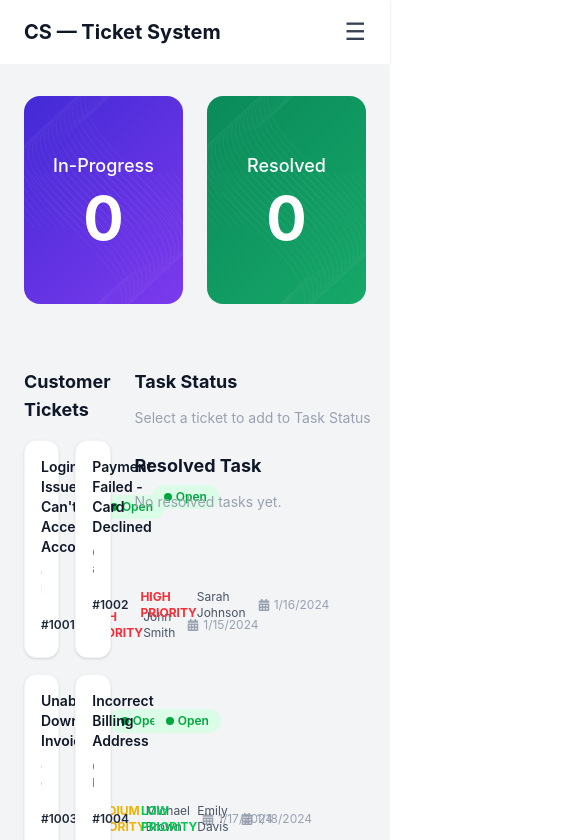
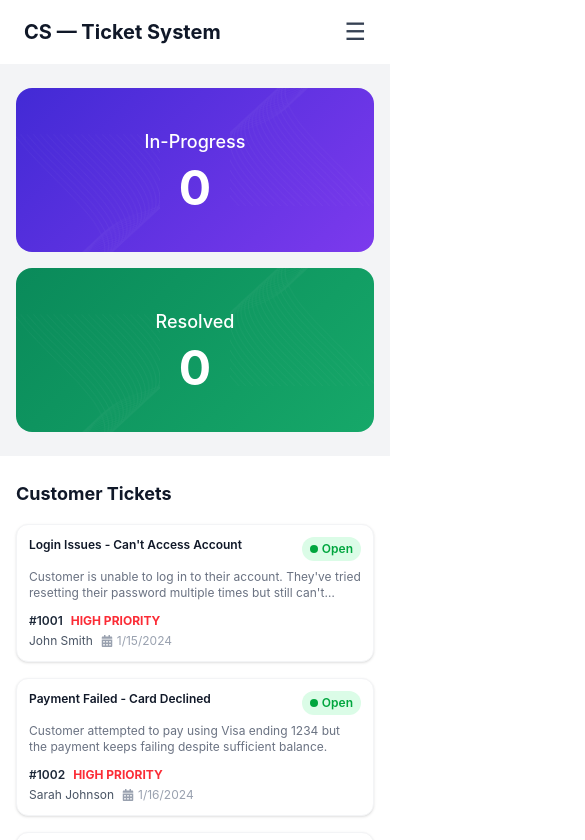
Before and after one commit to yeasir19181015/mission_restart_a02_by_zim, a React (Vite) app: page / in a window 390 px wide. Shown: the top 840 px of the page, 585 px wide, since content can reach past the window. Built offline with nearby package versions, Linux system fonts and the light colour scheme.

Commit message:
add responsiveness

```diff
--- a/src/components/Banner.jsx
+++ b/src/components/Banner.jsx
@@ -2,57 +2,51 @@ import vectorImg from "../assets/vector1.png";
 
 export default function Banner({ inProgressCount, resolvedCount }) {
   return (
-    <div className="px-6 py-8 bg-gray-100">
-      <div className="flex gap-6">
+    <div className="px-4 md:px-6 py-6 md:py-8 bg-gray-100">
+      <div className="flex flex-col md:flex-row gap-4 md:gap-6">
 
         {/* In-Progress Card */}
         <div
-          className="relative flex-1 rounded-2xl overflow-hidden flex flex-col items-center justify-center py-14"
+          className="relative flex-1 rounded-2xl overflow-hidden flex flex-col items-center justify-center py-10 md:py-14"
           style={{
             background: "linear-gradient(135deg, #422AD5 0%, #7C3AED 100%)",
-        }}
+          }}
         >
-          {/* Vector Left Bottom */}
           <img
             src={vectorImg}
             alt=""
-            className="absolute bottom-0 left-0 w-48 opacity-40 rotate-180"
+            className="absolute bottom-0 left-0 w-36 md:w-48 opacity-40 rotate-180"
           />
-          {/* Vector Right Top */}
           <img
             src={vectorImg}
             alt=""
-            className="absolute top-0 right-0 w-48 opacity-40"
+            className="absolute top-0 right-0 w-36 md:w-48 opacity-40"
           />
-
           <p className="text-white text-lg font-medium z-10">In-Progress</p>
-          <p className="text-white text-6xl font-bold z-10 mt-2">
+          <p className="text-white text-5xl md:text-6xl font-bold z-10 mt-2">
             {inProgressCount}
           </p>
         </div>
 
         {/* Resolved Card */}
         <div
-          className="relative flex-1 rounded-2xl overflow-hidden flex flex-col items-center justify-center py-14"
+          className="relative flex-1 rounded-2xl overflow-hidden flex flex-col items-center justify-center py-10 md:py-14"
           style={{
             background: "linear-gradient(135deg, #0A8A5A 0%, #16A869 100%)",
-        }}
+          }}
         >
-          {/* Vector Left Bottom */}
           <img
             src={vectorImg}
             alt=""
-            className="absolute bottom-0 left-0 w-48 opacity-40 rotate-180"
+            className="absolute bottom-0 left-0 w-36 md:w-48 opacity-40 rotate-180"
           />
-          {/* Vector Right Top */}
           <img
             src={vectorImg}
             alt=""
-            className="absolute top-0 right-0 w-48 opacity-40"
+            className="absolute top-0 right-0 w-36 md:w-48 opacity-40"
           />
-
           <p className="text-white text-lg font-medium z-10">Resolved</p>
-          <p className="text-white text-6xl font-bold z-10 mt-2">
+          <p className="text-white text-5xl md:text-6xl font-bold z-10 mt-2">
             {resolvedCount}
           </p>
         </div>
--- a/src/components/Footer.jsx
+++ b/src/components/Footer.jsx
@@ -1,16 +1,17 @@
 export default function Footer() {
   return (
-    <footer className="bg-gray-900 text-white px-6 py-12 mt-8">
+    <footer className="bg-black text-white px-6 md:px-12 py-12">
+
       {/* Top Section */}
-      <div className="flex gap-12 mb-10">
+      <div className="grid grid-cols-1 sm:grid-cols-2 lg:grid-cols-5 gap-8 mb-10">
+
         {/* Brand */}
-        <div className="w-64">
+        <div className="lg:col-span-1">
           <h2 className="text-xl font-bold mb-3">CS — Ticket System</h2>
           <p className="text-sm text-gray-400 leading-relaxed">
-            Lorem Ipsum is simply dummy text of the printing and typesetting
-            industry. Lorem Ipsum has been the industry's standard dummy text
-            ever since the 1500s, when an unknown printer took a galley of type
-            and scrambled it to make a type specimen book.
+            A smart and efficient customer support platform designed to help
+            teams track, manage, and resolve customer issues with ease. Stay
+            on top of every ticket — from open to resolved — all in one place.
           </p>
         </div>
 
@@ -48,26 +49,20 @@ export default function Footer() {
         <div>
           <h3 className="font-semibold mb-4">Social Links</h3>
           <ul className="flex flex-col gap-2 text-sm text-gray-400">
-            <li className="cursor-pointer hover:text-white">
-              𝕏 @CS — Ticket System
-            </li>
-            <li className="cursor-pointer hover:text-white">
-              in @CS — Ticket System
-            </li>
-            <li className="cursor-pointer hover:text-white">
-              f @CS — Ticket System
-            </li>
-            <li className="cursor-pointer hover:text-white">
-              ✉ support@cst.com
-            </li>
+            <li className="cursor-pointer hover:text-white">𝕏 @CS — Ticket System</li>
+            <li className="cursor-pointer hover:text-white">in @CS — Ticket System</li>
+            <li className="cursor-pointer hover:text-white">f @CS — Ticket System</li>
+            <li className="cursor-pointer hover:text-white">✉ support@cst.com</li>
           </ul>
         </div>
+
       </div>
 
-      {/* Divider */}
+      {/* Divider + Copyright */}
       <div className="border-t border-gray-700 pt-6 text-center text-sm text-gray-400">
         © 2025 CS — Ticket System. All rights reserved.
       </div>
+
     </footer>
   );
 }
--- a/src/components/TaskStatus.jsx
+++ b/src/components/TaskStatus.jsx
@@ -7,7 +7,7 @@ export default function TaskStatus({ taskStatus, resolvedTasks, onComplete }) {
   };
 
   return (
-    <div className="w-72 shrink-0">
+    <div className="w-full">
       {/* Task Status */}
       <h2 className="text-lg font-bold text-gray-900 mb-3">Task Status</h2>
 
--- a/src/components/TicketCard.jsx
+++ b/src/components/TicketCard.jsx
@@ -31,14 +31,16 @@ export default function TicketCard({ ticket, onAddToTask, taskStatus }) {
 
   return (
     <div
-      className="bg-white rounded-xl p-4 shadow-sm border border-gray-100 cursor-pointer hover:shadow-md transition-shadow"
+      className="bg-white rounded-xl p-3 md:p-4 shadow-sm border border-gray-100 cursor-pointer hover:shadow-md transition-shadow"
       onClick={handleClick}
     >
       {/* Top Row */}
-      <div className="flex items-center justify-between mb-2">
-        <h3 className="text-sm font-semibold text-gray-900">{ticket.title}</h3>
+      <div className="flex items-start justify-between mb-2 gap-2">
+        <h3 className="text-xs md:text-sm font-semibold text-gray-900">
+          {ticket.title}
+        </h3>
         <span
-          className={`text-xs font-semibold px-3 py-1 rounded-full flex items-center gap-1 ${statusBadge[ticket.status]}`}
+          className={`text-xs font-semibold px-2 md:px-3 py-1 rounded-full flex items-center gap-1 shrink-0 ${statusBadge[ticket.status]}`}
         >
           <span className="w-2 h-2 rounded-full bg-current inline-block"></span>
           {statusLabel[ticket.status]}
@@ -51,14 +53,14 @@ export default function TicketCard({ ticket, onAddToTask, taskStatus }) {
       </p>
 
       {/* Bottom Row */}
-      <div className="flex items-center justify-between text-xs text-gray-400">
-        <div className="flex items-center gap-3">
+      <div className="flex flex-col md:flex-row md:items-center justify-between text-xs text-gray-400 gap-1 md:gap-0">
+        <div className="flex items-center gap-2 md:gap-3">
           <span className="text-gray-800 font-semibold">#{ticket.id}</span>
           <span className={`font-bold uppercase ${priorityColor[ticket.priority]}`}>
             {ticket.priority} priority
           </span>
         </div>
-        <div className="flex items-center gap-3">
+        <div className="flex items-center gap-2 md:gap-3">
           <span className="text-gray-600">{ticket.customer}</span>
           <span className="flex items-center gap-1">
             <FaCalendarAlt className="text-gray-400" />
--- a/src/components/TicketSection.jsx
+++ b/src/components/TicketSection.jsx
@@ -9,14 +9,15 @@ export default function TicketSection({
   onComplete,
 }) {
   return (
-    <div className="px-6 py-8 bg-gray-100">
-      <div className="flex gap-6">
+    <div className="px-4 md:px-6 py-6 md:py-8 bg-white">
+      <div className="flex flex-col lg:flex-row gap-6">
+
         {/* Left Side - Customer Tickets */}
         <div className="flex-1">
           <h2 className="text-lg font-bold text-gray-900 mb-4">
             Customer Tickets
           </h2>
-          <div className="grid grid-cols-2 gap-4">
+          <div className="grid grid-cols-1 md:grid-cols-2 gap-4">
             {tickets.map((ticket) => (
               <TicketCard
                 key={ticket.id}
@@ -29,11 +30,14 @@ export default function TicketSection({
         </div>
 
         {/* Right Side - Task Status */}
-        <TaskStatus
-          taskStatus={taskStatus}
-          resolvedTasks={resolvedTasks}
-          onComplete={onComplete}
-        />
+        <div className="w-full lg:w-72 shrink-0">
+          <TaskStatus
+            taskStatus={taskStatus}
+            resolvedTasks={resolvedTasks}
+            onComplete={onComplete}
+          />
+        </div>
+
       </div>
     </div>
   );
```
